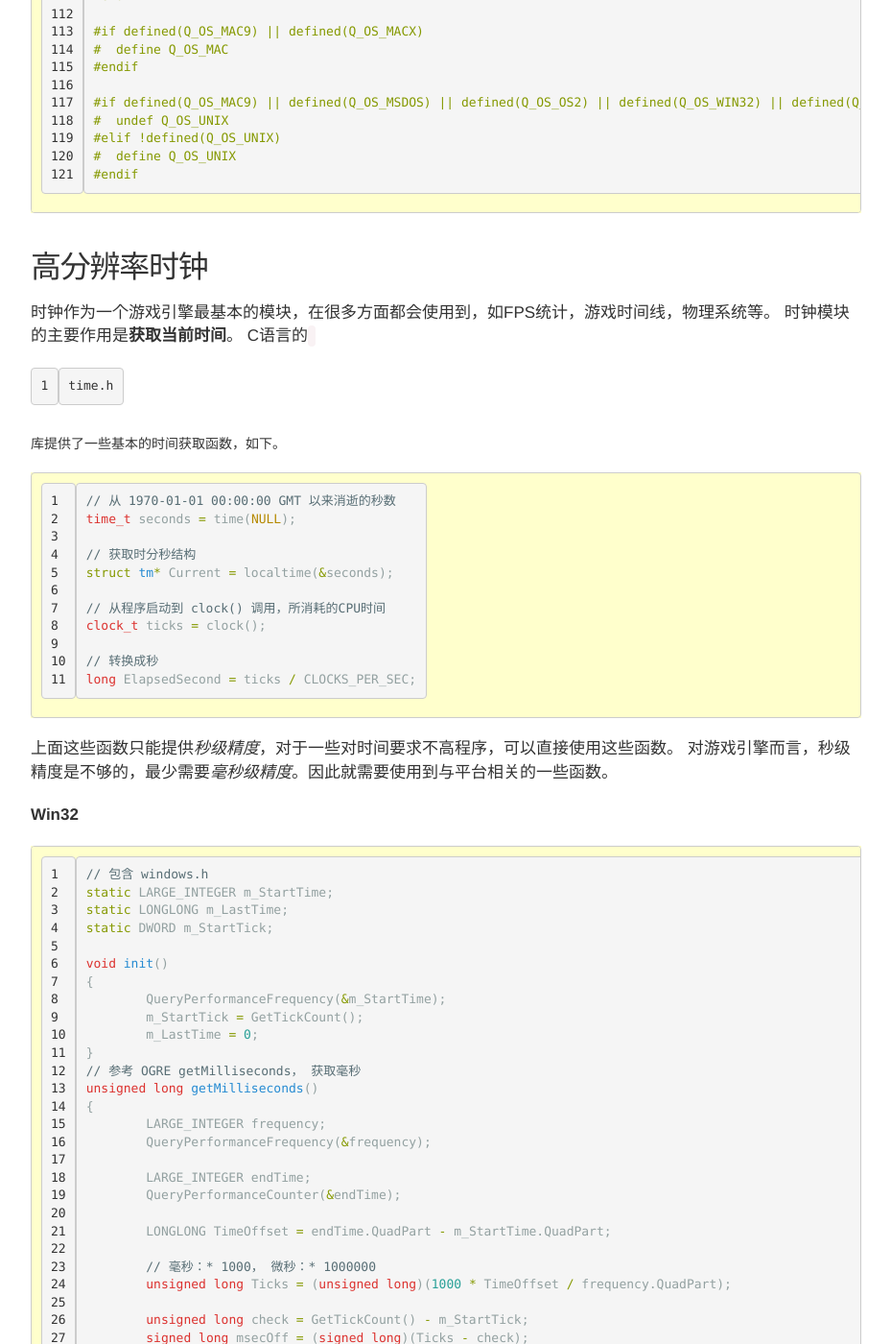
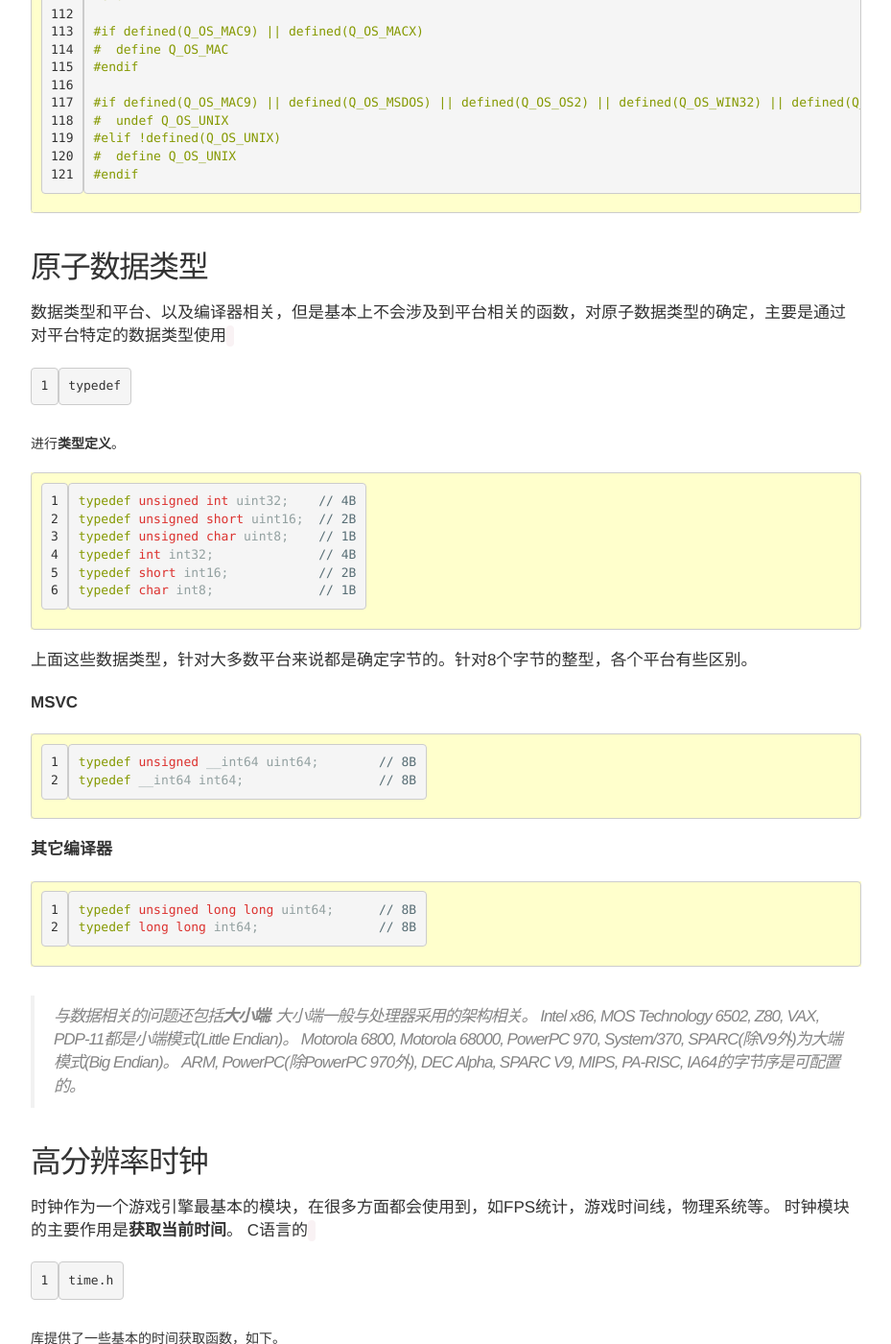
Before and after one commit to Gemini2015/gemini2015.github.io, a Jekyll site: the page built from _posts/2015-01-21-platform.markdown, in a window 1280 px wide and 1400 px high, scrolled down 2993 px. Shown: the whole window at 96% size, without its empty margins (175-1104 px from the left). Built offline with Jekyll 4.4.1, drawn with Linux system fonts in a browser that asks for light colours; nearby versions of some CDN libraries; comment, search, counter and statistics services are not loaded.

Commit message:
更新原子数据类型

````diff
--- a/_posts/2015-01-21-platform.markdown
+++ b/_posts/2015-01-21-platform.markdown
@@ -161,6 +161,40 @@ description: 平台独立层的结构与实现
 ```
 
 
+## 原子数据类型
+数据类型和平台、以及编译器相关，但是基本上不会涉及到平台相关的函数，对原子数据类型的确定，主要是通过对平台特定的数据类型使用`typedef`进行**类型定义**。
+
+```
+typedef unsigned int uint32;	// 4B
+typedef unsigned short uint16;	// 2B
+typedef unsigned char uint8;	// 1B
+typedef int int32;		// 4B
+typedef short int16;		// 2B
+typedef char int8;		// 1B
+```
+上面这些数据类型，针对大多数平台来说都是确定字节的。针对8个字节的整型，各个平台有些区别。
+
+**MSVC**
+
+```
+typedef unsigned __int64 uint64;	// 8B
+typedef __int64 int64;			// 8B
+```
+
+**其它编译器**
+
+```
+typedef unsigned long long uint64;	// 8B
+typedef long long int64;		// 8B
+```
+
+> 与数据相关的问题还包括**大小端**:
+> 大小端一般与处理器采用的架构相关。
+> Intel x86, MOS Technology 6502, Z80, VAX, PDP-11都是小端模式(Little Endian)。
+> Motorola 6800, Motorola 68000, PowerPC 970, System/370, SPARC(除V9外)为大端模式(Big Endian)。
+> ARM, PowerPC(除PowerPC 970外), DEC Alpha, SPARC V9, MIPS, PA-RISC, IA64的字节序是可配置的。
+
+
 ## 高分辨率时钟
 时钟作为一个游戏引擎最基本的模块，在很多方面都会使用到，如FPS统计，游戏时间线，物理系统等。
 时钟模块的主要作用是**获取当前时间**。
````
